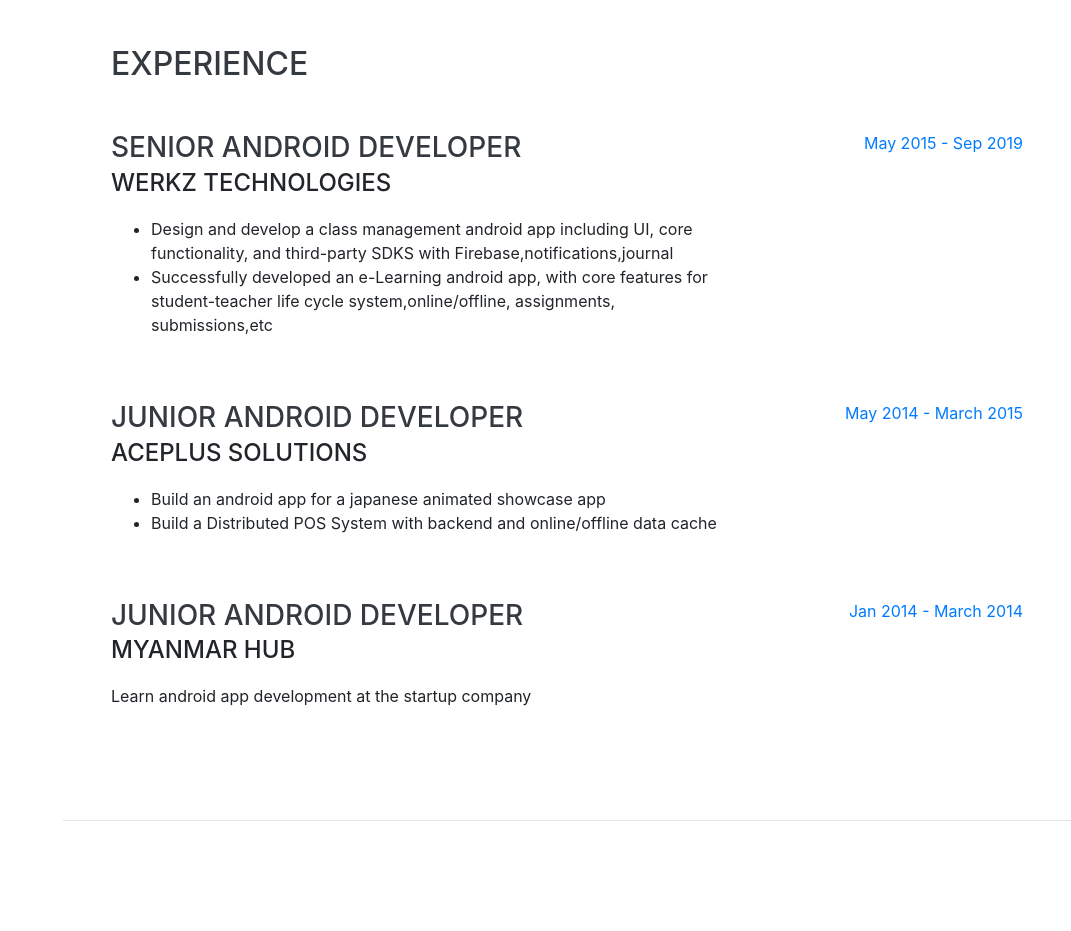
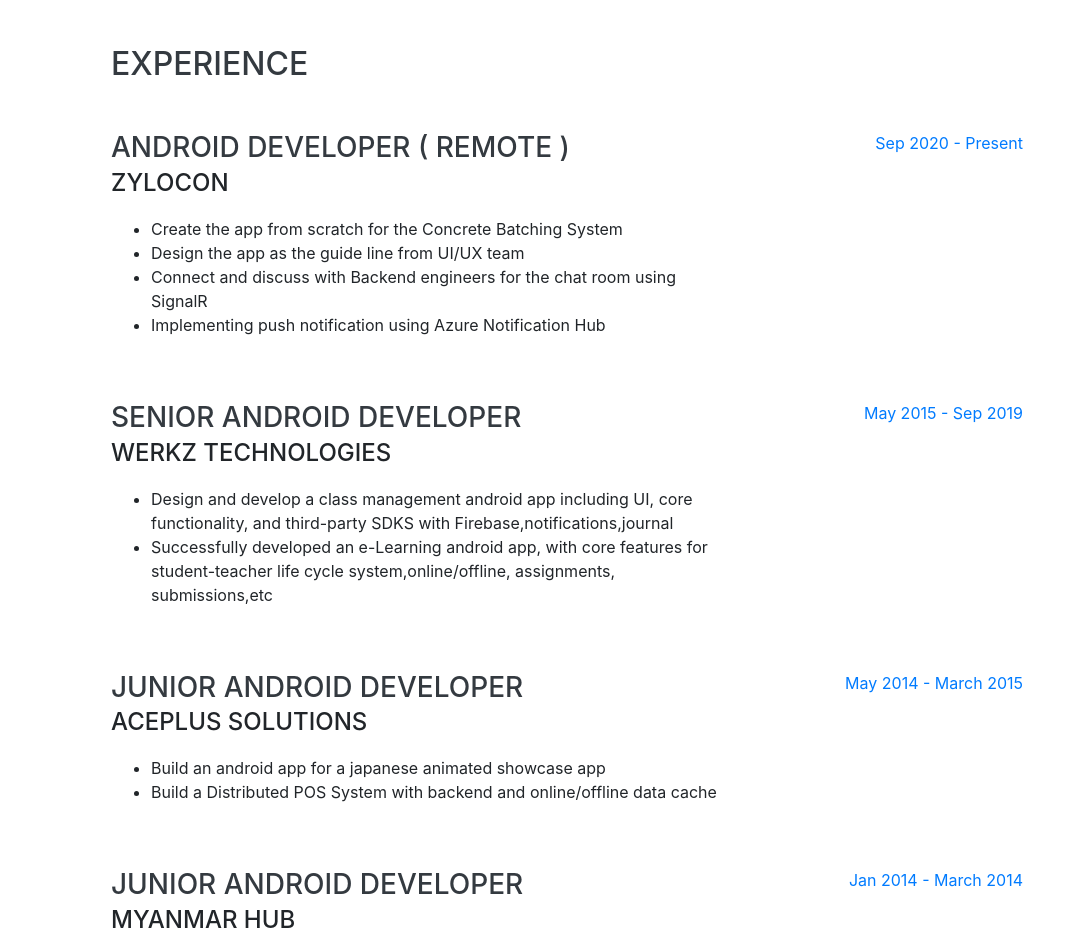
Before and after one commit to htooaunghlaing/htooaunghlaing.github.io, a website with bundled scripts: page index.html in a window 1280 px wide. Shown: the part 804-1735 px from the top of the page, without its empty margins (209-1280 px from the left). Built offline with nearby package versions, Linux system fonts and the light colour scheme; a web font is replaced by a local one.

Commit message:
Added Job update

```diff
--- a/index.html
+++ b/index.html
@@ -97,6 +97,30 @@
     <section class="resume-section p-3 p-lg-5 d-flex justify-content-center" id="experience">
       <div class="w-100">
         <h2 class="mb-5">Experience</h2>
+
+        <div class="resume-item d-flex flex-column flex-md-row justify-content-between mb-5">
+          <div class="resume-content">
+            <h3 class="mb-0">Android Developer ( Remote )</h3>
+            <div class="subheading mb-3">Zylocon</div>
+            <ul>
+              <li>
+                  Create the app from scratch for the Concrete Batching System
+              </li>
+              <li>
+                Design the app as the guide line from UI/UX team
+              </li>
+              <li>
+                Connect and discuss with Backend engineers for the chat room using SignalR
+              </li>
+              <li>
+                Implementing push notification using Azure Notification Hub
+              </li>
+            </ul>
+          </div>
+          <div class="resume-date text-md-right">
+            <span class="text-primary">Sep 2020 - Present</span>
+          </div>
+        </div>
 
         <div class="resume-item d-flex flex-column flex-md-row justify-content-between mb-5">
           <div class="resume-content">
--- a/js/resume.min.js
+++ b/js/resume.min.js
@@ -1,6 +1,6 @@
 /*!
  * Start Bootstrap - Resume v5.0.7 (https://startbootstrap.com/template-overviews/resume)
- * Copyright 2013-2019 Start Bootstrap
+ * Copyright 2013-2021 [object Object]
  * Licensed under MIT (https://github.com/BlackrockDigital/startbootstrap-resume/blob/master/LICENSE)
  */
 
```
Also changed, not shown: 1 other file.
